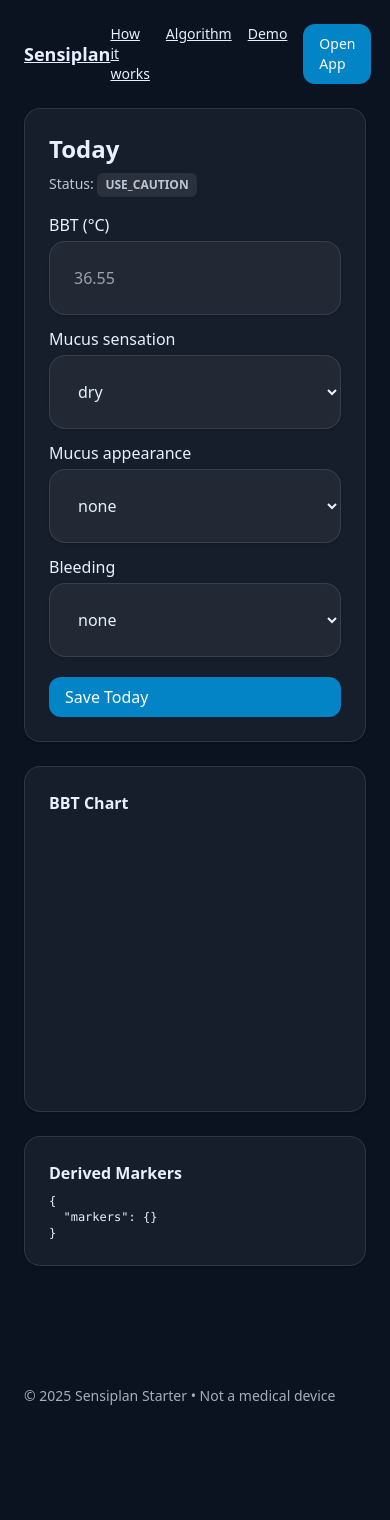
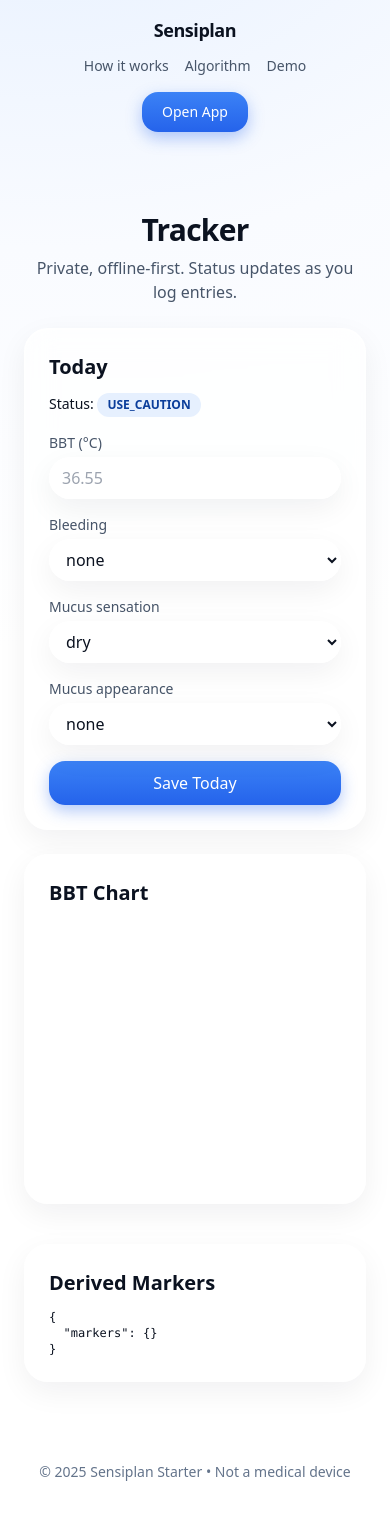
Before and after one commit to kstatulevicius-art/sensiplan-starter, a Next.js app: page /app in a window 390 px wide. Before the commit the page ends 1446 px from the top, so only its background shows below. Built offline with nearby package versions, Linux system fonts and the light colour scheme.

Commit message:
Add files via upload

```diff
--- a/app/app/page.tsx
+++ b/app/app/page.tsx
@@ -3,6 +3,7 @@
 import { runSensiplan, type Day } from '@/lib/engine'
 import { db, type Day as DbDay } from '@/lib/db'
 import ChartBBT from './ChartBBT'
+import { Section, GlassCard } from '@/components/Glass'
 
 function todayId() {
   const d = new Date();
@@ -19,7 +20,6 @@
   const [mucusAppearance, setMA] = useState<'none'|'sticky'|'creamy'|'clear'|'stretchy'>('none')
   const [bleeding, setBleeding] = useState<'none'|'spotting'|'light'|'normal'|'heavy'>('none')
 
-  // Load from IndexedDB
   useEffect(() => {
     db.days.toArray().then(ds => {
       const sorted = ds.sort((a,b)=> a.id.localeCompare(b.id))
@@ -38,51 +38,63 @@
     await db.days.put(entry as DbDay)
     const ds = await db.days.toArray()
     setEntries(ds.sort((a,b)=> a.id.localeCompare(b.id)) as Entry[])
+    setTemp('')
   }
 
   return (
-    <div className="space-y-6">
-      <div className="card">
-        <h1 className="text-2xl font-semibold mb-2">Today</h1>
-        <div className="text-sm opacity-80 mb-4">Status: <span className="badge bg-white/10">{status}</span></div>
-        <form className="grid gap-3 md:grid-cols-4" onSubmit={(e)=>{e.preventDefault(); saveToday();}}>
+    <>
+      <Section className="pt-6">
+        <div className="text-center mb-6">
+          <h1 className="text-3xl md:text-4xl font-bold tracking-tight">Tracker</h1>
+          <p className="text-slate-600 mt-2">Private, offline-first. Status updates as you log entries.</p>
+        </div>
+
+        <div className="grid gap-6 md:grid-cols-2">
+          <GlassCard>
+            <h2 className="text-xl font-semibold mb-3">Today</h2>
+            <div className="text-sm mb-4">Status: <span className="badge">{status}</span></div>
+            <form className="grid gap-4 md:grid-cols-2" onSubmit={(e)=>{e.preventDefault(); saveToday();}}>
               <label className="flex flex-col gap-1">
-            <span>BBT (°C)</span>
-            <input className="card bg-white/10 border-white/20" inputMode="decimal" placeholder="36.55" value={temp} onChange={e=>setTemp(e.target.value)} />
+                <span className="text-sm text-slate-600">BBT (°C)</span>
+                <input className="glass px-3 py-2" inputMode="decimal" placeholder="36.55" value={temp} onChange={e=>setTemp(e.target.value)} />
               </label>
               <label className="flex flex-col gap-1">
-            <span>Mucus sensation</span>
-            <select className="card bg-white/10 border-white/20" value={mucusSensation} onChange={e=>setMS(e.target.value as any)}>
+                <span className="text-sm text-slate-600">Bleeding</span>
+                <select className="glass px-3 py-2" value={bleeding} onChange={e=>setBleeding(e.target.value as any)}>
+                  <option value="none">none</option><option value="spotting">spotting</option><option value="light">light</option><option value="normal">normal</option><option value="heavy">heavy</option>
+                </select>
+              </label>
+              <label className="flex flex-col gap-1">
+                <span className="text-sm text-slate-600">Mucus sensation</span>
+                <select className="glass px-3 py-2" value={mucusSensation} onChange={e=>setMS(e.target.value as any)}>
                   <option value="none">none</option><option value="dry">dry</option><option value="moist">moist</option><option value="slippery">slippery</option>
                 </select>
               </label>
               <label className="flex flex-col gap-1">
-            <span>Mucus appearance</span>
-            <select className="card bg-white/10 border-white/20" value={mucusAppearance} onChange={e=>setMA(e.target.value as any)}>
+                <span className="text-sm text-slate-600">Mucus appearance</span>
+                <select className="glass px-3 py-2" value={mucusAppearance} onChange={e=>setMA(e.target.value as any)}>
                   <option value="none">none</option><option value="sticky">sticky</option><option value="creamy">creamy</option><option value="clear">clear</option><option value="stretchy">stretchy</option>
                 </select>
               </label>
-          <label className="flex flex-col gap-1">
-            <span>Bleeding</span>
-            <select className="card bg-white/10 border-white/20" value={bleeding} onChange={e=>setBleeding(e.target.value as any)}>
-              <option value="none">none</option><option value="spotting">spotting</option><option value="light">light</option><option value="normal">normal</option><option value="heavy">heavy</option>
-            </select>
-          </label>
-          <button className="btn mt-2 md:col-span-4" type="submit">Save Today</button>
+              <button className="btn md:col-span-2" type="submit">Save Today</button>
             </form>
+          </GlassCard>
+
+          <GlassCard>
+            <h2 className="text-xl font-semibold mb-3">BBT Chart</h2>
+            <ChartBBT days={entries} refMax={refMax} />
+          </GlassCard>
         </div>
+      </Section>
 
-      <div className="card">
-        <h2 className="font-semibold mb-3">BBT Chart</h2>
-        <ChartBBT days={entries} refMax={refMax} />
-      </div>
-
-      <div className="card">
-        <h2 className="font-semibold mb-2">Derived Markers</h2>
-        <div className="text-xs overflow-auto">
+      <Section>
+        <GlassCard>
+          <h2 className="text-xl font-semibold mb-3">Derived Markers</h2>
+          <div className="text-xs overflow-auto max-h-[300px]">
             <pre>{JSON.stringify(out, null, 2)}</pre>
           </div>
-      </div>
-    </div>
+        </GlassCard>
+      </Section>
+    </>
   )
 }
--- a/app/globals.css
+++ b/app/globals.css
@@ -2,17 +2,70 @@
 @tailwind components;
 @tailwind utilities;
 
+/* Light glass theme */
 :root {
-  --bg: #0b1220;
-  --fg: #e6f0ff;
+  --bg: #f6f9ff;
+  --fg: #0b1220;
+  --muted: #5f6b88;
+  --glass-bg: rgba(255,255,255,0.7);
+  --glass-border: rgba(255,255,255,0.65);
 }
 
+* { box-sizing: border-box; }
 html, body {
-  background: var(--bg);
+  background: radial-gradient(1200px 800px at 10% -10%, #e6f0ff 0%, #f9fbff 50%, #ffffff 100%);
   color: var(--fg);
+  font-synthesis-weight: none;
+  text-rendering: optimizeLegibility;
+  -webkit-font-smoothing: antialiased;
+  -moz-osx-font-smoothing: grayscale;
+  min-height: 100%;
 }
-a { text-decoration: underline; }
-.container { @apply mx-auto max-w-3xl px-6; }
-.card { @apply rounded-2xl bg-white/5 p-6 border border-white/10 shadow; }
-.btn { @apply inline-flex items-center gap-2 rounded-xl px-4 py-2 bg-sky-600 text-white hover:bg-sky-500 transition; }
-.badge { @apply inline-flex items-center px-2 py-1 rounded-md text-xs font-semibold; }
+
+a { text-decoration: none; color: inherit; }
+
+.container { @apply mx-auto max-w-6xl px-6; }
+
+/* Glass UI primitives */
+.glass {
+  background: var(--glass-bg);
+  border: 1px solid var(--glass-border);
+  backdrop-filter: saturate(180%) blur(14px);
+  -webkit-backdrop-filter: saturate(180%) blur(14px);
+  box-shadow:
+    0 1px 0 rgba(255,255,255,0.7) inset,
+    0 10px 30px rgba(16, 24, 40, 0.06);
+  @apply rounded-3xl;
+}
+
+.card { @apply glass p-6 md:p-8; }
+
+.btn {
+  @apply inline-flex items-center justify-center gap-2 rounded-2xl px-5 py-2.5 font-medium transition;
+  background: linear-gradient(180deg, #3b82f6 0%, #2563eb 100%);
+  color: white;
+  box-shadow: 0 6px 16px rgba(37, 99, 235, 0.35);
+}
+.btn:hover { filter: brightness(1.05); transform: translateY(-1px); }
+.btn.secondary {
+  background: rgba(255,255,255,0.8);
+  color: #0b1220;
+  border: 1px solid rgba(0,0,0,0.05);
+  box-shadow: 0 6px 16px rgba(16, 24, 40, 0.06);
+}
+.badge {
+  @apply inline-flex items-center px-2.5 py-1 rounded-full text-xs font-semibold;
+  background: rgba(59,130,246,0.12);
+  color: #0b3e9b;
+}
+
+.header-glass {
+  background: rgba(255,255,255,0.6);
+  border-bottom: 1px solid rgba(255,255,255,0.6);
+  backdrop-filter: saturate(180%) blur(12px);
+}
+
+/* Prose tweaks */
+.prose { @apply leading-relaxed; }
+.prose h1 { @apply text-3xl md:text-4xl font-semibold; }
+.prose p { color: var(--muted); }
--- a/app/layout.tsx
+++ b/app/layout.tsx
@@ -1,11 +1,11 @@
-import "./globals.css";
-import Link from "next/link";
-import type { ReactNode } from "react";
+import './globals.css'
+import type { ReactNode } from 'react'
+import Header from '@/components/Header'
 
 export const metadata = {
-  title: "Sensiplan Tracker (Starter)",
-  description: "Website + offline tracker starter"
-};
+  title: 'Sensiplan Tracker (Starter)',
+  description: 'Website + offline tracker starter'
+}
 
 export default function RootLayout({ children }: { children: ReactNode }) {
   return (
@@ -22,20 +22,12 @@
         `}} />
       </head>
       <body>
-        <header className="container py-6 flex items-center justify-between">
-          <Link href="/" className="text-lg font-semibold">Sensiplan</Link>
-          <nav className="flex gap-4 text-sm">
-            <Link href="/how-it-works">How it works</Link>
-            <Link href="/algorithm">Algorithm</Link>
-            <Link href="/demo">Demo</Link>
-            <Link href="/app" className="btn no-underline">Open App</Link>
-          </nav>
-        </header>
-        <main className="container pb-20">{children}</main>
-        <footer className="container py-10 opacity-70 text-sm">
+        <Header />
+        <main>{children}</main>
+        <footer className="container py-10 text-center text-sm text-slate-500">
           <p>© {new Date().getFullYear()} Sensiplan Starter • Not a medical device</p>
         </footer>
       </body>
     </html>
-  );
+  )
 }
--- a/app/page.tsx
+++ b/app/page.tsx
@@ -1,24 +1,43 @@
-import Link from "next/link";
+import Link from 'next/link'
+import { GlassCard, Section } from '@/components/Glass'
 
 export default function Page() {
   return (
-    <div className="space-y-8">
-      <section className="card">
-        <h1 className="text-3xl font-bold mb-3">Track fertility the Sensiplan way</h1>
-        <p className="opacity-90">
-          Evidence-based symptothermal rules, offline-first, privacy by default.
-        </p>
-        <div className="mt-6 flex gap-3">
-          <Link href="/app" className="btn">Open Tracker</Link>
-          <Link href="/how-it-works" className="btn bg-white/10 hover:bg-white/20">Learn More</Link>
+    <>
+      <Section className="pt-8 md:pt-16">
+        <div className="text-center max-w-3xl mx-auto">
+          <div className="inline-flex items-center gap-2 mb-4 px-3 py-1 rounded-full bg-white/70 border border-black/5 text-xs text-slate-600">
+            <span>Symptothermal • Sensiplan</span>
+          </div>
+          <h1 className="text-4xl md:text-5xl font-bold tracking-tight">
+            A beautiful, private way to track fertility
+          </h1>
+          <p className="mt-4 text-lg text-slate-600">
+            Glass-smooth UI, offline-first, and evidence-based rules. Your data stays with you.
+          </p>
+          <div className="mt-8 flex flex-col sm:flex-row items-center justify-center gap-3">
+            <Link href="/app" className="btn">Open Tracker</Link>
+            <Link href="/how-it-works" className="btn secondary">Learn More</Link>
+          </div>
         </div>
-      </section>
+      </Section>
 
-      <section className="grid md:grid-cols-3 gap-4">
-        <div className="card"><h3 className="font-semibold mb-2">Offline-first</h3><p>Works without internet; your data stays on your device.</p></div>
-        <div className="card"><h3 className="font-semibold mb-2">Explainable</h3><p>Every day shows “why” based on Sensiplan rules.</p></div>
-        <div className="card"><h3 className="font-semibold mb-2">Exportable</h3><p>Export/import your data anytime (JSON).</p></div>
-      </section>
-    </div>
-  );
+      <Section>
+        <div className="grid md:grid-cols-3 gap-5">
+          <GlassCard>
+            <h3 className="font-semibold text-lg">Glass UI</h3>
+            <p className="mt-2 text-slate-600">Modern liquid-glass cards and soft shadows, readable in daylight.</p>
+          </GlassCard>
+          <GlassCard>
+            <h3 className="font-semibold text-lg">Offline-first</h3>
+            <p className="mt-2 text-slate-600">Works without internet; your entries are stored locally on your device.</p>
+          </GlassCard>
+          <GlassCard>
+            <h3 className="font-semibold text-lg">Explainable</h3>
+            <p className="mt-2 text-slate-600">Every day’s status includes the reasoning per Sensiplan rules.</p>
+          </GlassCard>
+        </div>
+      </Section>
+    </>
+  )
 }
--- /dev/null
+++ b/components/Glass.tsx
@@ -0,0 +1,9 @@
+import { ReactNode } from 'react'
+
+export function GlassCard({ children, className='' }: { children: ReactNode, className?: string }) {
+  return <div className={`card ${className}`}>{children}</div>
+}
+
+export function Section({ children, className='' }: { children: ReactNode, className?: string }) {
+  return <section className={`container my-10 md:my-14 ${className}`}>{children}</section>
+}
--- /dev/null
+++ b/components/Header.tsx
@@ -0,0 +1,26 @@
+'use client'
+import Link from 'next/link'
+import { useEffect, useState } from 'react'
+
+export default function Header(){
+  const [scrolled, setScrolled] = useState(false)
+  useEffect(() => {
+    const onScroll = () => setScrolled(window.scrollY > 6)
+    onScroll()
+    window.addEventListener('scroll', onScroll)
+    return () => window.removeEventListener('scroll', onScroll)
+  }, [])
+  return (
+    <div className={`sticky top-0 z-40 ${scrolled ? 'header-glass' : 'bg-transparent'}`}>
+      <div className="container py-4 flex flex-col items-center justify-center gap-3 md:flex-row md:justify-between">
+        <Link href="/" className="text-lg font-semibold tracking-tight">Sensiplan</Link>
+        <nav className="flex flex-wrap items-center justify-center gap-4 text-sm text-slate-600">
+          <Link href="/how-it-works" className="hover:underline">How it works</Link>
+          <Link href="/algorithm" className="hover:underline">Algorithm</Link>
+          <Link href="/demo" className="hover:underline">Demo</Link>
+          <Link href="/app" className="btn">Open App</Link>
+        </nav>
+      </div>
+    </div>
+  )
+}
```
Also changed, not shown: app/algorithm/page.tsx (+8 -2 lines), app/how-it-works/page.tsx (+13 -7 lines). Lines whose indentation alone changed are shown as unchanged.
